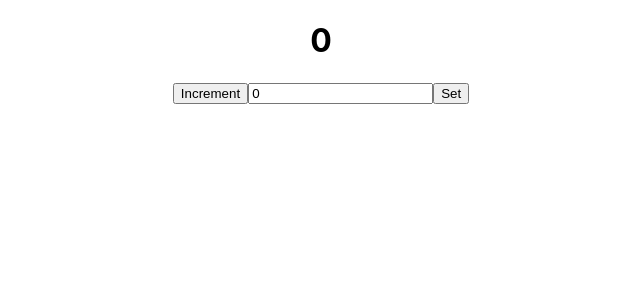
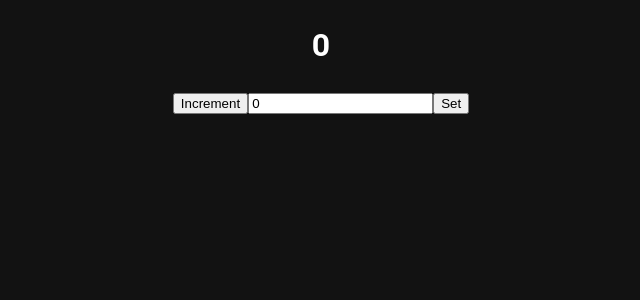
Before and after one commit to nzkks/react-testing, a React (Create React App) app: page / in a window 1280 px wide. Shown: the top 300 px of the page, without its empty margins (319-959 px from the left). Built offline with nearby package versions, Linux system fonts and the light colour scheme.

Commit message:
Install Material Ui and set it up

```diff
--- a/package.json
+++ b/package.json
@@ -3,6 +3,9 @@
   "version": "0.1.0",
   "private": true,
   "dependencies": {
+    "@emotion/react": "^11.11.4",
+    "@emotion/styled": "^11.11.5",
+    "@mui/material": "^5.15.15",
     "@testing-library/jest-dom": "^5.17.0",
     "@testing-library/react": "^13.4.0",
     "@testing-library/user-event": "^14.5.2",
--- a/src/App.tsx
+++ b/src/App.tsx
@@ -2,16 +2,19 @@
 import './App.css';
 // import { Skills } from './components/skills/skills';
 import { Counter } from './components/counter/counter';
+import { AppProviders } from './providers/AppProviders';
 
 // const skills = ['HTML', 'CSS', 'JavaScript'];
 
 function App() {
   return (
-    <div className="App">
-      {/* <Application /> */}
-      {/* <Skills skills={skills} /> */}
-      <Counter />
-    </div>
+    <AppProviders>
+      <div className="App">
+        {/* <Application /> */}
+        {/* <Skills skills={skills} /> */}
+        <Counter />
+      </div>
+    </AppProviders>
   );
 }
 
--- /dev/null
+++ b/src/providers/AppProviders.tsx
@@ -0,0 +1,17 @@
+import { ThemeProvider, createTheme } from '@mui/material/styles';
+import CssBaseline from '@mui/material/CssBaseline';
+
+const theme = createTheme({
+  palette: {
+    mode: 'dark'
+  }
+});
+
+export const AppProviders = ({ children }: { children: React.ReactNode }) => {
+  return (
+    <ThemeProvider theme={theme}>
+      <CssBaseline />
+      {children}
+    </ThemeProvider>
+  );
+};
```
Also changed, not shown: 1 other file (tests, documents, lock files or other folders).
